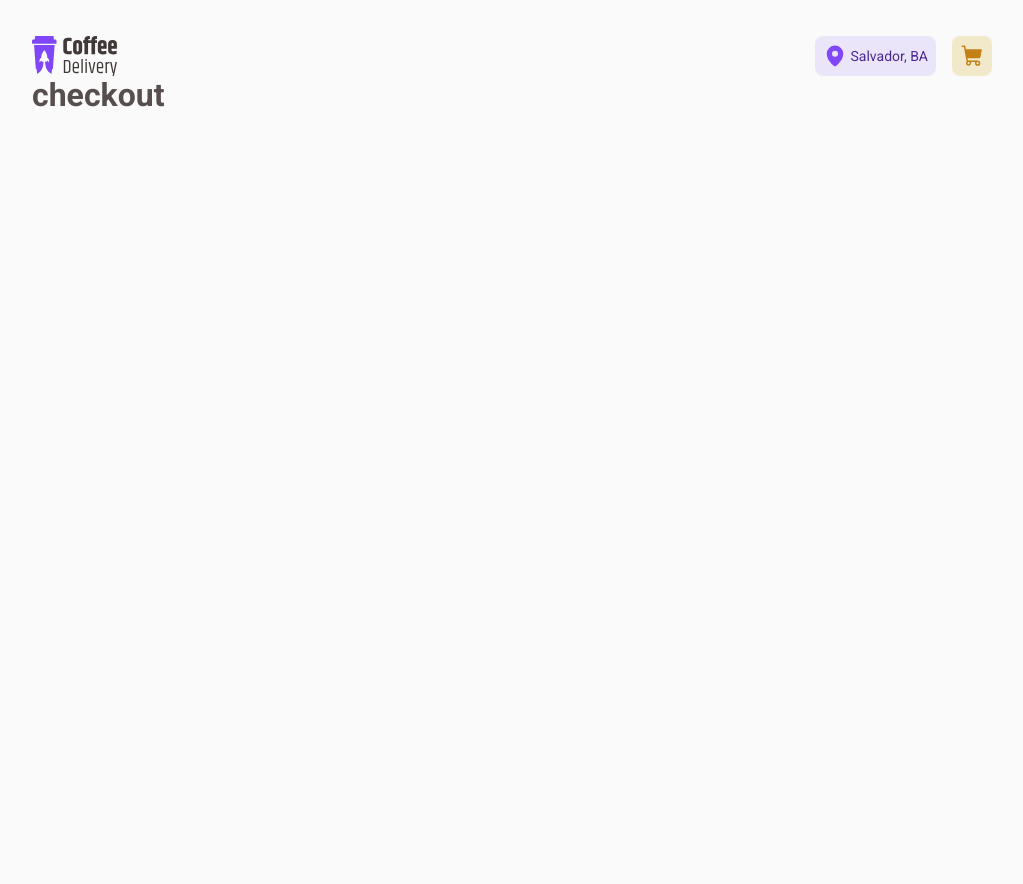
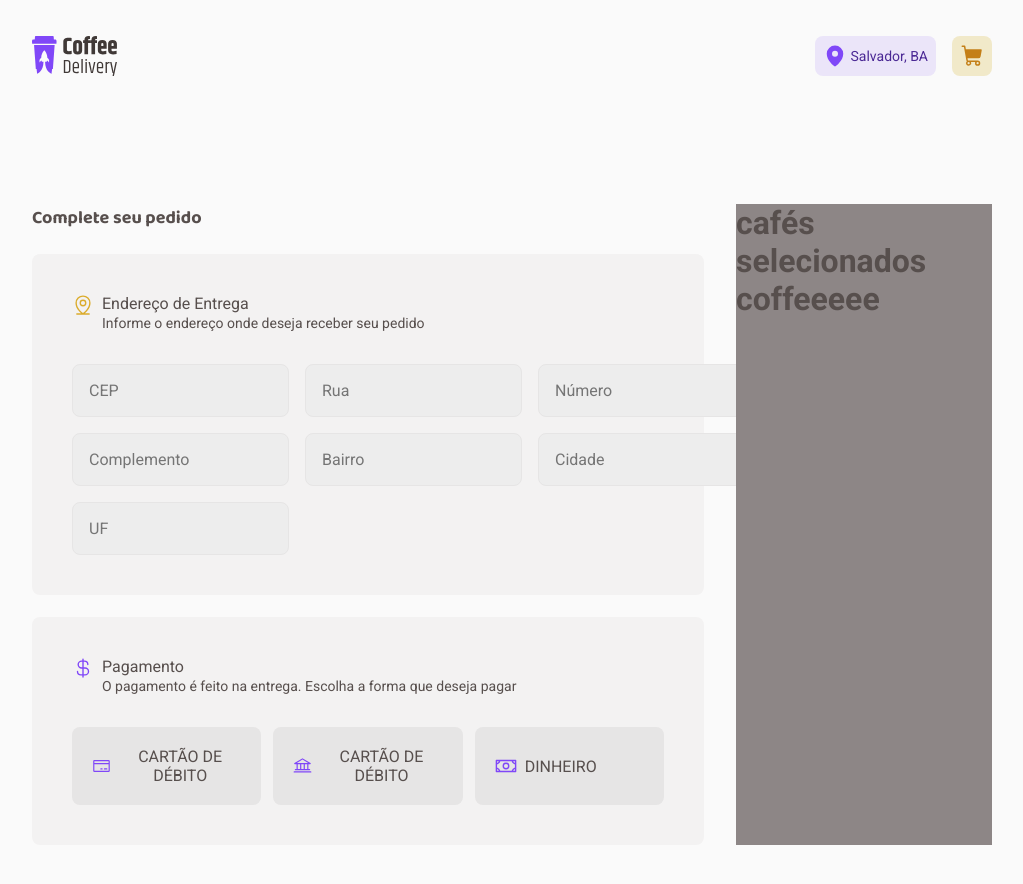
Before and after one commit to MatheusViniciussv/coffee-delivery, a React (Vite) app: page /checkout in a window 1280 px wide. Shown: the top 884 px of the page, without its empty margins (128-1151 px from the left). Before the commit the page ends 800 px from the top, so only its background shows below. Built offline with nearby package versions, Linux system fonts and the light colour scheme.

Commit message:
chore: init checkout page

```diff
--- a/src/components/Header/index.tsx
+++ b/src/components/Header/index.tsx
@@ -21,7 +21,7 @@ export function HeaderComponent() {
           <span>Salvador, BA</span>
         </Location>
 
-        <Link to='#'>
+        <Link to='/checkout'>
           <ShoppingCart size={24} weight='fill' />
         </Link>
       </ActionsContent>
--- a/src/pages/Checkout/index.tsx
+++ b/src/pages/Checkout/index.tsx
@@ -1,5 +1,71 @@
+import { MapPinLine, CurrencyDollar, CreditCard, Bank, Money } from '@phosphor-icons/react'
+import { CoffeCartContent, CompletedOrder, Content, SelectedCoffee, Location, Payment, LocationHeader, PaymentHeader, Conditions, PaymentButton, FormInput } from "./styles";
+import { useTheme } from 'styled-components';
+
 export function Checkout() {
+
+  const theme = useTheme()
+
   return (
-    <h1>checkout</h1>
+    <Content>
+      <CompletedOrder>
+        <h3>Complete seu pedido</h3>
+        <Location>
+          <LocationHeader>
+            <MapPinLine size={22} color={theme?.yellow} />
+            <div>
+              <h4>Endereço de Entrega</h4>
+              <span>Informe o endereço onde deseja receber seu pedido</span>
+            </div>
+          </LocationHeader>
+
+          <form>
+            <FormInput name="zipcode" placeholder='CEP' />
+            <FormInput name="adress" placeholder='Rua' />
+            <FormInput name="number" placeholder='Número' />
+            <FormInput name="complement" placeholder='Complemento' />
+            <FormInput name="neighborhood" placeholder='Bairro' />
+            <FormInput name="city" placeholder='Cidade' />
+            <FormInput name="state" placeholder='UF' />
+          </form>
+
+        </Location>
+
+        <Payment>
+          <PaymentHeader>
+            <CurrencyDollar size={22} color={theme?.purple} />
+            <div>
+              <h4>Pagamento</h4>
+              <span>O pagamento é feito na entrega. Escolha a forma que deseja pagar</span>
+            </div>
+          </PaymentHeader>
+
+          <Conditions>
+            <PaymentButton>
+              <CreditCard size={22} color={theme?.purple} />
+              <span>CARTÃO DE DÉBITO</span>
+            </PaymentButton>
+
+            <PaymentButton>
+              <Bank size={22} color={theme?.purple} />
+              <span>CARTÃO DE DÉBITO</span>
+            </PaymentButton>
+
+            <PaymentButton>
+              <Money size={22} color={theme?.purple} />
+              <span>DINHEIRO</span>
+            </PaymentButton>
+          </Conditions>
+
+        </Payment>
+      </CompletedOrder>
+      <SelectedCoffee>
+        <h1>cafés selecionados</h1>
+        <CoffeCartContent>
+          <h1>coffeeeee</h1>
+
+        </CoffeCartContent>
+      </SelectedCoffee>
+    </Content>
   )
 }
--- a/src/pages/Checkout/styles.ts
+++ b/src/pages/Checkout/styles.ts
@@ -0,0 +1,130 @@
+import styled from 'styled-components'
+
+export const Content = styled.div`
+  display: grid;
+
+  grid-template-columns: 70% 1fr;
+
+  padding: 8rem 0;
+  gap: 2rem;
+
+`;
+
+export const CompletedOrder = styled.div`
+  display: flex;
+  flex-direction: column;
+
+  gap: 1.375rem;
+
+  h3 {
+    font-size: 18px;
+    font-family: "Baloo 2";
+  }
+
+  form {
+    display: grid;
+    grid-template-columns: 1fr 1fr 1fr;
+    grid-row: 2fr 1fr 3fr;
+    gap: 1rem;
+  }
+`;
+
+export const FormInput = styled.input`
+  padding: 1rem;
+
+  border: 1px solid ${(props) => props.theme["base-button"]};
+  background: ${(props) => props.theme["base-input"]};
+  color: ${(props) => props.theme["base-label"]};
+
+  border-radius: 8px;
+`;
+
+export const Location = styled.div`
+  display: flex;
+  flex-direction: column;
+
+  border-radius: 8px;
+  padding: 2.5rem;
+
+  gap: 2rem;
+
+  background: ${(props) => props.theme["base-card"]};
+`;
+
+export const LocationHeader = styled.div`
+  display: flex;
+
+  gap: 0.5rem;
+
+  h4 {
+    font-size: 16px;
+    font-weight: normal;
+  }
+
+  span {
+    font-size: 14px;
+  }
+`;
+
+export const Payment = styled.div`
+  display: flex;
+  flex-direction: column;
+
+  border-radius: 8px;
+  padding: 2.5rem;
+
+  gap: 2rem;
+
+  background: ${(props) => props.theme["base-card"]};
+`;
+
+export const PaymentHeader = styled.div`
+  display: flex;
+
+  gap: 0.5rem;
+
+  h4 {
+    font-size: 16px;
+    font-weight: normal;
+  }
+
+  span {
+    font-size: 14px;
+  }
+`;
+
+export const Conditions = styled.div`
+  display: flex;
+
+  gap: 0.75rem;
+`;
+
+export const PaymentButton = styled.button`
+  display: flex;
+  align-items: center;
+
+  width: 100%;
+  padding: 1.25rem;
+
+  gap: 0.5rem;
+
+  border-radius: 8px;
+
+  border: 0;
+  background: ${(props) => props.theme["base-button"]};
+
+  span {
+    color: ${(props) => props.theme["base-text"]};
+  }
+`;
+
+export const SelectedCoffee = styled.div`
+  display: flex;
+  flex-direction: column;
+
+  background: ${(props) => props.theme["base-label"]};
+`;
+
+export const CoffeCartContent = styled.div`
+  display: flex;
+`;
```
